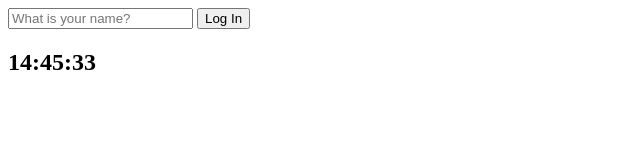
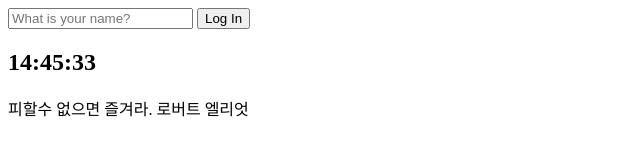
Before and after one commit to deepbl39/Vanilla-JS, a plain HTML site: page index.html in a window 1280 px wide. Shown: the whole page, without its empty margins (0-640 px from the left). Drawn offline with Linux system fonts and the light colour scheme.

Commit message:
명언 초기버전 구현

```diff
--- a/index.html
+++ b/index.html
@@ -14,7 +14,12 @@
     </form>
     <h1 class="hidden" id="greeting"></h1>
     <h2 id="clock"></h2>
+    <div id="quote">
+        <span></span>
+        <span></span>
+    </div>
     <script src="js/greetings.js"></script>
     <script src="js/clock.js"></script>
+    <script src="js/quotes.js"></script>
 </body>
 </html>
--- /dev/null
+++ b/js/quotes.js
@@ -0,0 +1,30 @@
+const quotes = [
+    {
+        quote: "삶이 있는 한 희망은 있다.",
+        author: "키케로"
+    },
+    {
+        quote: "산다는것 그것은 치열한 전투이다.",
+        author: "로망로랑"
+    },
+    {
+        quote: "하루에 3시간을 걸으면 7년 후에 지구를 한바퀴 돌 수 있다.",
+        author: "사무엘존슨"
+    },
+    {
+        quote: " 언제나 현재에 집중할수 있다면 행복할것이다.",
+        author: "파울로 코엘료"
+    },
+    {
+        quote: "피할수 없으면 즐겨라.",
+        author: "로버트 엘리엇"
+    }
+];
+
+const quote = document.querySelector("#quote span:first-child");
+const author = document.querySelector("#quote span:last-child");
+
+const randomidx = Math.floor(Math.random() * quotes.length);
+
+quote.innerText = quotes[randomidx].quote;
+author.innerText = quotes[randomidx].author;
```
